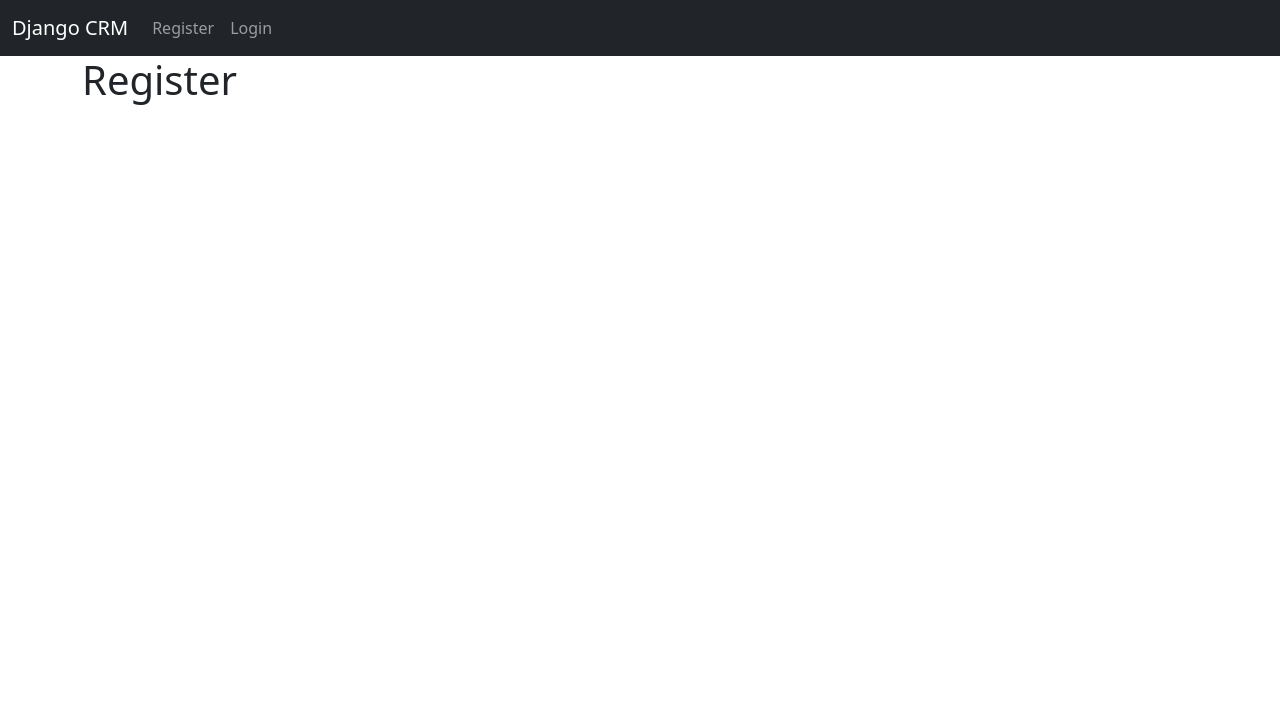
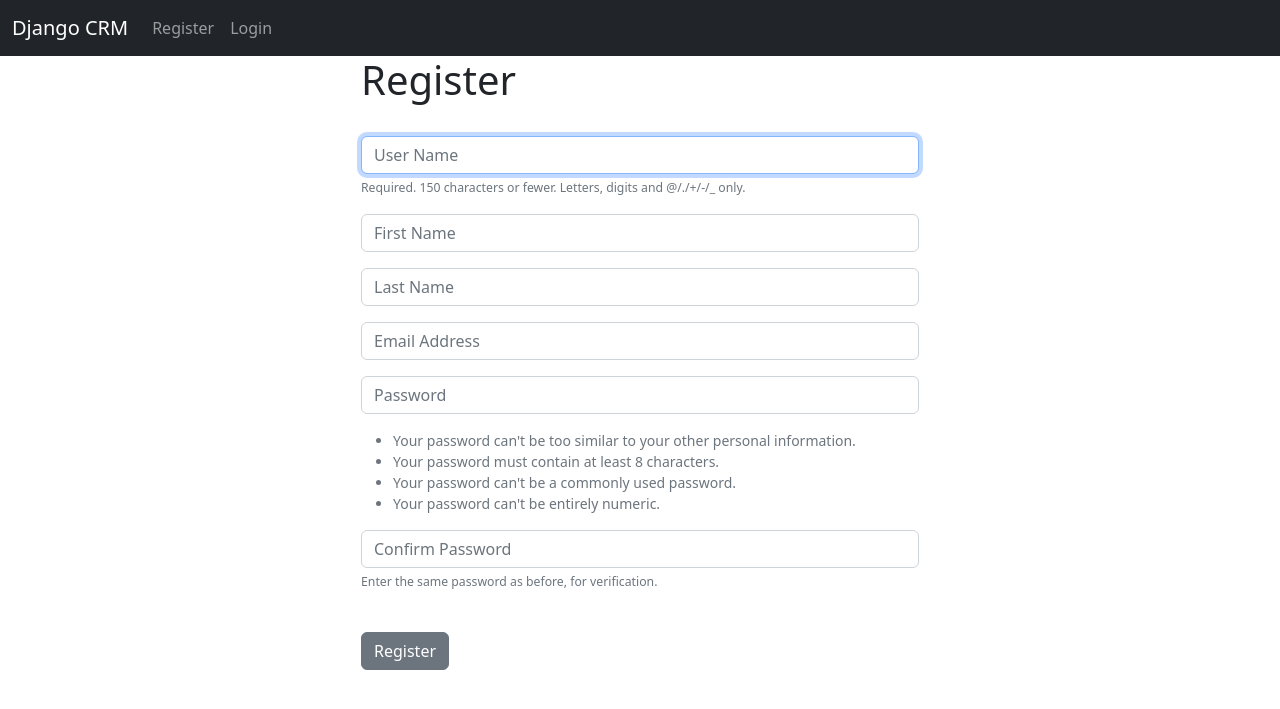
Before and after one commit to sezginads/Django-CRM, a Django app: page /register/ in a window 1280 px wide. Shown: the top 709 px of the page. Run offline with Django 4.2, Linux system fonts and the light colour scheme.

Commit message:
register added

```diff
--- a/website/form.py
+++ b/website/form.py
@@ -1,7 +1,7 @@
 from django.contrib.auth.forms import UserCreationForm
 from django.contrib.auth.models import User
 from django import forms
-from .models import Record
+
 
 class SignUpForm(UserCreationForm):
 	email = forms.EmailField(label="", widget=forms.TextInput(attrs={'class':'form-control', 'placeholder':'Email Address'}))
@@ -31,21 +31,3 @@ class SignUpForm(UserCreationForm):
 		self.fields['password2'].widget.attrs['placeholder'] = 'Confirm Password'
 		self.fields['password2'].label = ''
 		self.fields['password2'].help_text = '<span class="form-text text-muted"><small>Enter the same password as before, for verification.</small></span>'
-
-
-
-
-# Create Add Record Form
-class AddRecordForm(forms.ModelForm):
-	first_name = forms.CharField(required=True, widget=forms.widgets.TextInput(attrs={"placeholder":"First Name", "class":"form-control"}), label="")
-	last_name = forms.CharField(required=True, widget=forms.widgets.TextInput(attrs={"placeholder":"Last Name", "class":"form-control"}), label="")
-	email = forms.CharField(required=True, widget=forms.widgets.TextInput(attrs={"placeholder":"Email", "class":"form-control"}), label="")
-	phone = forms.CharField(required=True, widget=forms.widgets.TextInput(attrs={"placeholder":"Phone", "class":"form-control"}), label="")
-	address = forms.CharField(required=True, widget=forms.widgets.TextInput(attrs={"placeholder":"Address", "class":"form-control"}), label="")
-	city = forms.CharField(required=True, widget=forms.widgets.TextInput(attrs={"placeholder":"City", "class":"form-control"}), label="")
-	state = forms.CharField(required=True, widget=forms.widgets.TextInput(attrs={"placeholder":"State", "class":"form-control"}), label="")
-	zipcode = forms.CharField(required=True, widget=forms.widgets.TextInput(attrs={"placeholder":"Zipcode", "class":"form-control"}), label="")
-
-	class Meta:
-		model = Record
-		exclude = ("user",)
--- a/website/templates/register.html
+++ b/website/templates/register.html
@@ -1,4 +1,33 @@
 {% extends 'base.html' %}
-{% block content  %}
+{% block content %}
+
+
+<div class="col-md-6 offset-md-3">
 <h1>Register</h1>
-{% endblock  %}
+<br/>
+
+<form method="POST" action="">
+	{% csrf_token %}
+	{% if form.errors %}
+			<div class="alert alert-warning alert-dismissible fade show" role="alert">
+			  Your Form Has Errors
+			  {% for field in form %}
+			  	{% if field.errors %}
+			  		{{ field.errors }}
+			  	{% endif %}
+			  {% endfor %}
+			  <button type="button" class="btn-close" data-bs-dismiss="alert" aria-label="Close"></button>
+			</div>
+		{% endif %}
+
+	{{ form.as_p }}
+
+	<br/>
+	  <button type="submit" class="btn btn-secondary">Register</button>
+	</form>
+
+
+
+</div>
+
+{% endblock %}
--- a/website/views.py
+++ b/website/views.py
@@ -1,6 +1,7 @@
 from django.shortcuts import render,redirect
 from django.contrib.auth import authenticate, login, logout
 from django.contrib import messages
+from .form import SignUpForm
 
 # Create your views here.
 
@@ -30,4 +31,19 @@ def logout_user(request):
     return redirect('home')
 
 def register_user(request):
-    return render(request,'register.html',{})
+	if request.method == 'POST':
+		form = SignUpForm(request.POST)
+		if form.is_valid():
+			form.save()
+			# Authenticate and login
+			username = form.cleaned_data['username']
+			password = form.cleaned_data['password1']
+			user = authenticate(username=username, password=password)
+			login(request, user)
+			messages.success(request, "You Have Successfully Registered! Welcome!")
+			return redirect('home')
+	else:
+		form = SignUpForm()
+		return render(request, 'register.html', {'form':form})
+
+	return render(request, 'register.html', {'form':form})
```
